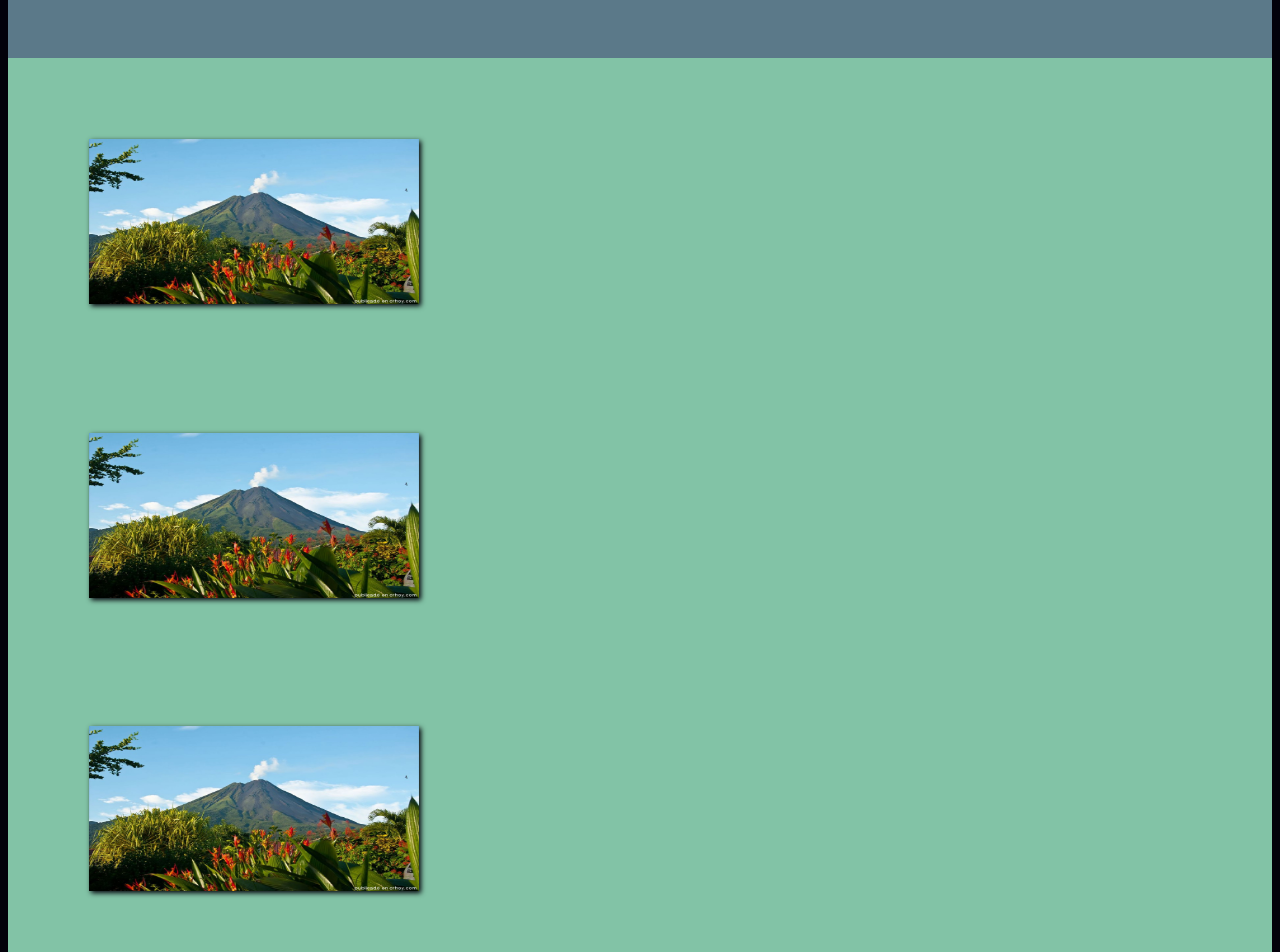
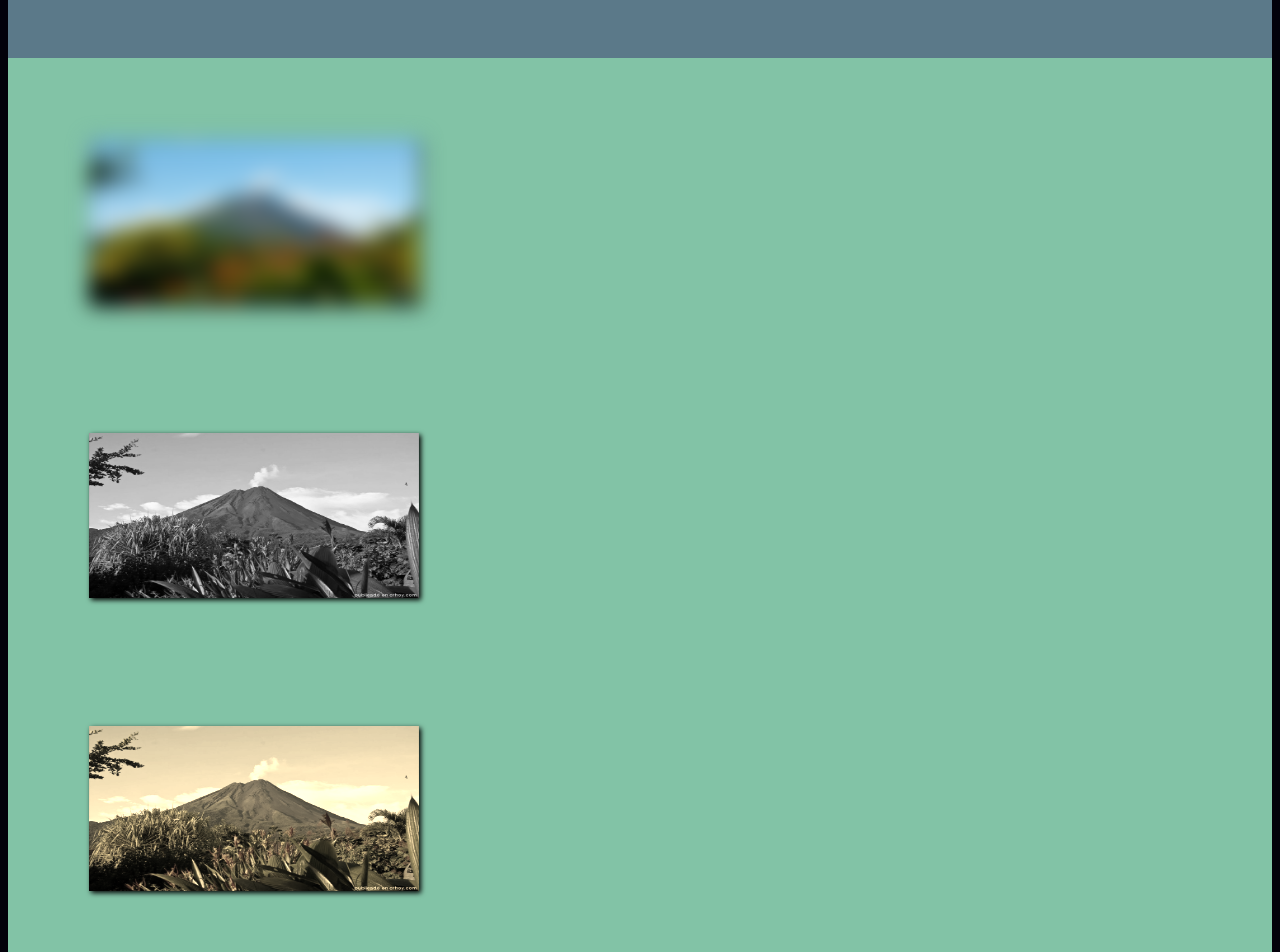
Before and after one commit to jabarcaolsen/CSS-y-Dise-o-Web-Responsive_Jose_Abarca, a plain HTML site: page enlaces/paisajes.html in a window 1280 px wide. Shown: the part 100-1052 px from the top of the page. Drawn offline with Linux system fonts and the light colour scheme.

Commit message:
efectos version 1.0

```diff
--- a/enlaces/css/estilos2.css
+++ b/enlaces/css/estilos2.css
@@ -75,6 +75,21 @@ article
   	box-shadow: 2px 2px 5px #02010a;
   	width: 330px;
   	height: 165px;
+  }
+
+  .img1{
+  	-webkit-filter:blur(10px);
+  	filter: blur(10px);
+  }
+
+  .img2,.img4,.img6{
+  	-webkit-filter grayscale:(100%);
+  	filter: grayscale(100%);
+  }
+
+  .img3{
+  	-webkit-filter sepia:(90%);
+  	filter: sepia(90%);
   }
 
   .c3 {
```
